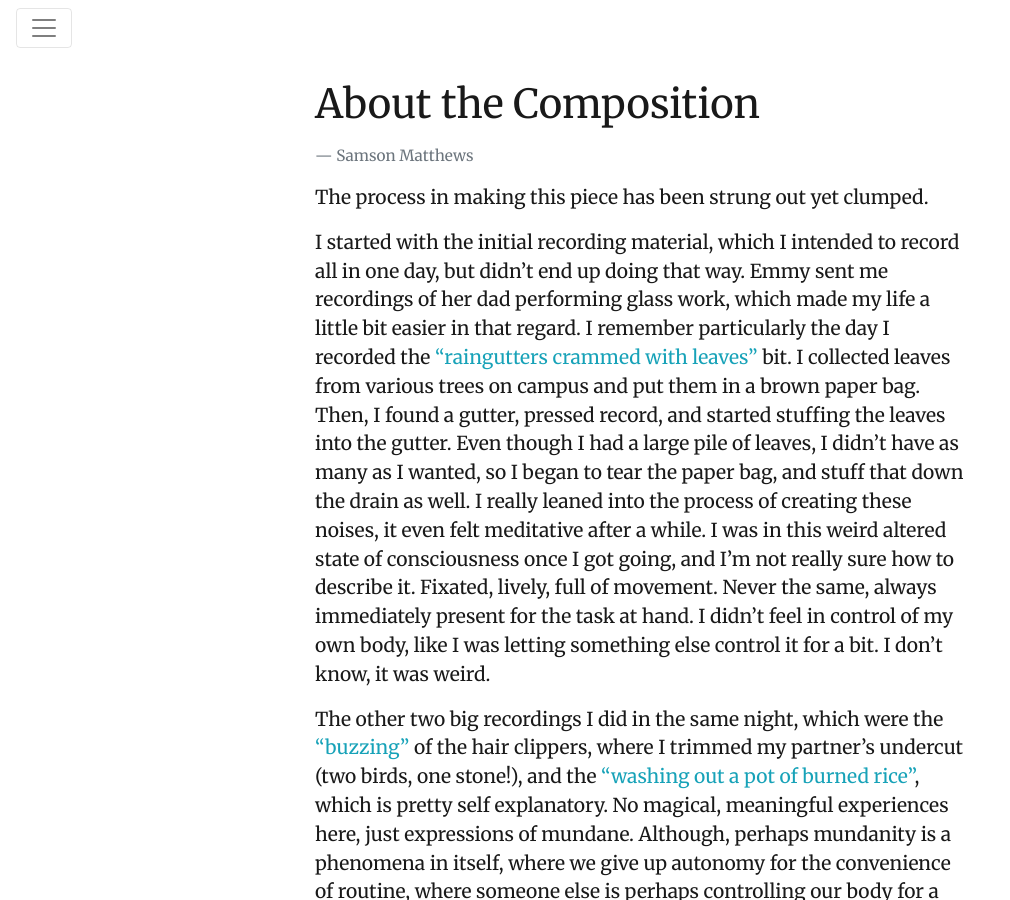
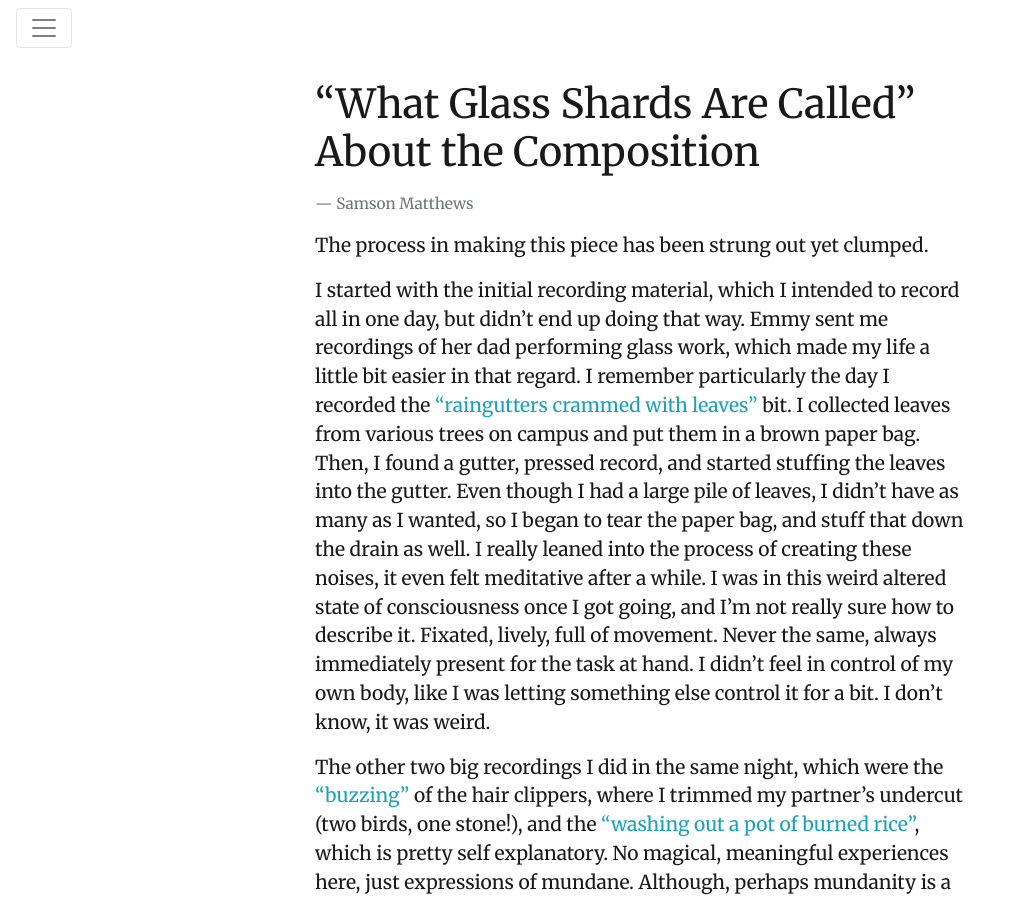
Before and after one commit to thecdil/shards_source, a Jekyll site: the page built from pages/about.md, in a window 1280 px wide and 900 px high. Shown: the whole window, without its empty margins (0-1010 px from the left). Built offline with Jekyll 4.4.1, drawn with Linux system fonts in a browser that asks for light colours; some of the changed text lies outside the part shown.

Commit message:
tweak titles

```diff
--- a/_data/config-nav.csv
+++ b/_data/config-nav.csv
@@ -1,5 +1,5 @@
 display_name,stub,dropdown_parent
-Home,/,
+What Glass Shards Are Called,/,
 Collection,/browse.html,
 Play,/play.html,
 About,/about.html,
--- a/pages/about.md
+++ b/pages/about.md
@@ -4,7 +4,7 @@ layout: about
 permalink: /about.html
 ---
 
-# About the Composition
+# "What Glass Shards Are Called" <br>About the Composition
 
 <p class="blockquote-footer">Samson Matthews</p>
 
```
